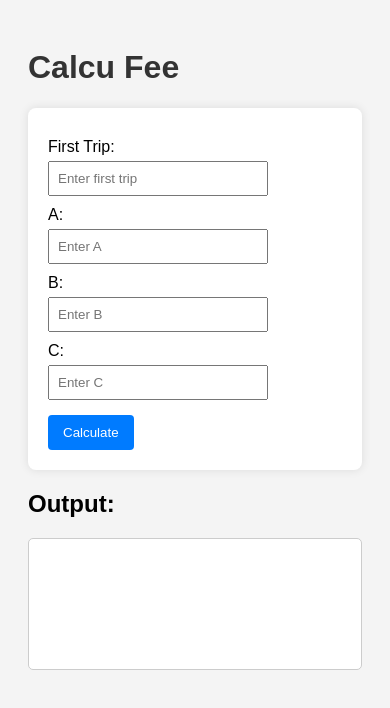
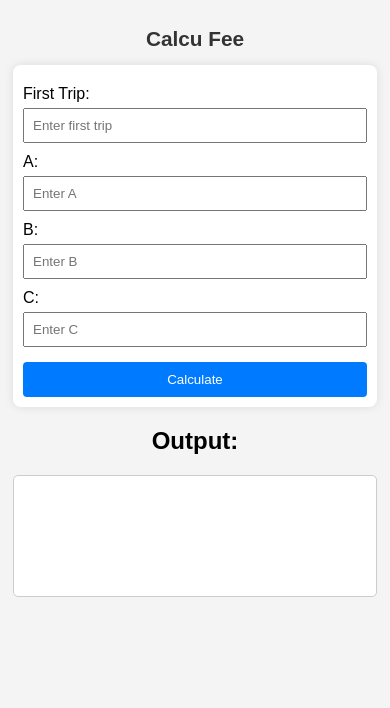
Before and after one commit to Simonhancrew/calcu_fee, a plain HTML site: page index.html in a window 390 px wide. Drawn offline with Linux system fonts and the light colour scheme.

Commit message:
update ui

```diff
--- a/index.html
+++ b/index.html
@@ -3,7 +3,8 @@
 
 <head>
   <meta charset="UTF-8" />
-  <title>Rust Web Calculator</title>
+  <meta name="viewport" content="width=device-width, initial-scale=1.0, minimum-scale=1, maximum-scale=1" />
+  <title> Calcu Fee </title>
   <style>
     body {
       font-family: Arial, sans-serif;
@@ -13,6 +14,11 @@
 
     h1 {
       color: #333;
+      text-align: center;
+    }
+
+    h2 {
+      text-align: center;
     }
 
     form {
@@ -21,6 +27,9 @@
       border-radius: 8px;
       margin-bottom: 20px;
       box-shadow: 0 0 10px rgba(0, 0, 0, 0.1);
+      max-width: 400px;
+      margin-left: auto;
+      margin-right: auto;
     }
 
     label {
@@ -31,8 +40,9 @@
     input[type="number"] {
       padding: 8px;
       width: 100%;
-      max-width: 200px;
+      max-width: 100%;
       margin-top: 5px;
+      box-sizing: border-box;
     }
 
     button {
@@ -43,6 +53,7 @@
       border: none;
       border-radius: 4px;
       cursor: pointer;
+      width: 100%;
     }
 
     button:hover {
@@ -57,6 +68,26 @@
       white-space: pre-wrap;
       word-break: break-all;
       min-height: 100px;
+      max-width: 400px;
+      margin-left: auto;
+      margin-right: auto;
+    }
+
+    @media (max-width: 500px) {
+      body {
+        padding: 5px;
+        font-size: 16px;
+      }
+
+      form,
+      #result {
+        padding: 10px;
+        max-width: 100%;
+      }
+
+      h1 {
+        font-size: 1.3em;
+      }
     }
   </style>
 </head>
@@ -67,16 +98,16 @@
 
   <form id="calc-form">
     <label for="first_trip">First Trip:</label>
-    <input type="number" id="first_trip" name="first_trip" placeholder="Enter first trip" , step="any">
+    <input type="number" id="first_trip" name="first_trip" placeholder="Enter first trip" step="any">
 
     <label for="a">A:</label>
-    <input type="number" id="a" name="a" placeholder="Enter A" , step="any">
+    <input type="number" id="a" name="a" placeholder="Enter A" step="any">
 
     <label for="b">B:</label>
-    <input type="number" id="b" name="b" placeholder="Enter B" , step="any">
+    <input type="number" id="b" name="b" placeholder="Enter B" step="any">
 
     <label for="c">C:</label>
-    <input type="number" id="c" name="c" placeholder="Enter C" , step="any">
+    <input type="number" id="c" name="c" placeholder="Enter C" step="any">
 
     <button type="submit">Calculate</button>
   </form>
```
